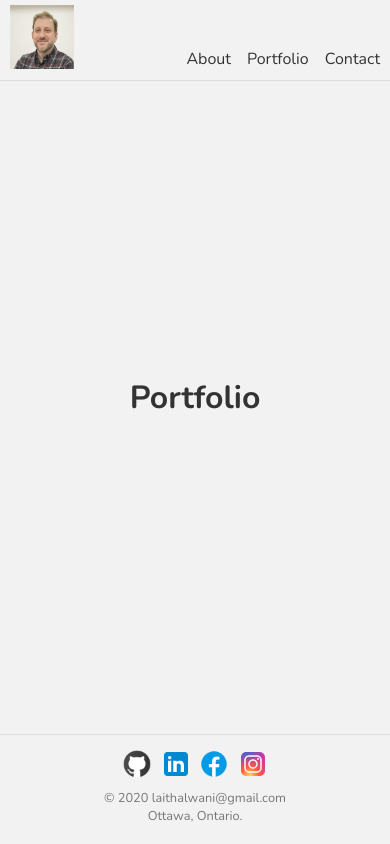
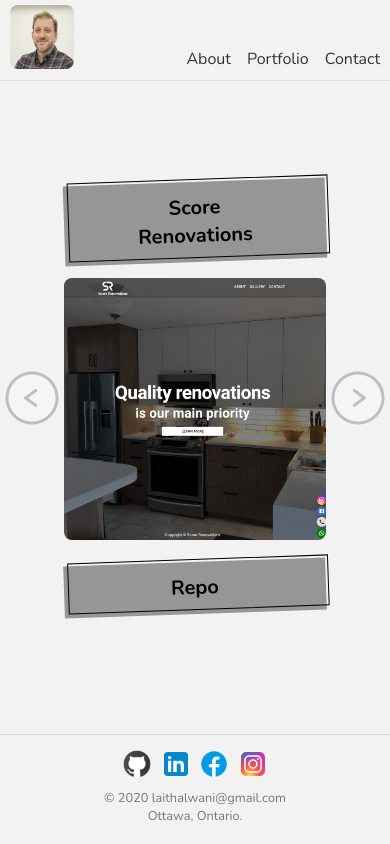
Before and after one commit to LaithAlwani/LaithAlwani, a Next.js app: page /portfolio in a window 390 px wide. Built offline with nearby package versions, Linux system fonts and the light colour scheme.

Commit message:
portfolio layout

```diff
--- /dev/null
+++ b/components/projects/project.js
@@ -0,0 +1,21 @@
+import styles from "./project.module.css";
+import Image from "next/image";
+
+export default function Project({ project }) {
+  const { title, image, technologies, appLink, repoLink } = project;
+  return (
+    <div className={styles.root}>
+      <div>
+        <a className="btn" href={appLink}>
+          {title}
+        </a>
+      </div>
+      <Image src={image} alt={title} width={375} height={375} />
+      <div>
+        <a href={repoLink} className="btn">
+          Repo
+        </a>
+      </div>
+    </div>
+  );
+}
--- /dev/null
+++ b/components/projects/project.module.css
@@ -0,0 +1,40 @@
+.root {
+
+
+
+}
+
+.root h3{
+
+
+  /* bottom: 40%; */
+  color:white;
+  background-color: rgba(88, 88, 88, 0.3);
+  width: 100%;
+  text-align: center;
+  padding:1.5rem;
+  transform: rotate(-2deg);
+  z-index: 1;
+  /* margin:0 */
+  /* max-width: clamp(300px, 50%, 600px); */
+}
+
+
+.root img{
+  width: 100%;
+  margin-bottom: 1rem;
+}
+
+.root div a{
+
+  margin: 1rem auto;
+}
+
+@media only screen and (max-width:768px) {
+  .root h3{
+    /* top:35%; */
+    /* background-color: red; */
+
+  }
+
+}
--- a/pages/portfolio.js
+++ b/pages/portfolio.js
@@ -1,9 +1,45 @@
-import React from 'react'
+import { useState } from "react";
+import Project from "../components/projects/project";
+import projects from "../utils/Projects";
+import styles from "../styles/Porfolio.module.css";
 
-export default function portfolio() {
+export default function Portfolio() {
+  // const [project, setProject] = useState(projects[0]);
+  const [projectIndex, setPorjectIdex] = useState(0);
+
+  const cycleProject = (action) => {
+    if (action === "next") {
+      if (projectIndex == projects.length - 1) {
+        setPorjectIdex((value) => (projectIndex = 0));
+      } else {
+        setPorjectIdex((value) => (projectIndex = value + 1));
+      }
+    } else {
+      if (projectIndex <= 0) {
+        setPorjectIdex((value) => (projectIndex = projects.length - 1));
+      } else {
+        setPorjectIdex((value) => (projectIndex = value - 1));
+      }
+    }
+  };
   return (
-    <div>
-      <h1>Portfolio</h1>
+    <div className={styles.root}>
+      {/* <h1>Portfolio</h1> */}
+      <img
+        src="/images/next-page.png"
+        alt=""
+        onClick={() => cycleProject("prev")}
+        className={styles.prev}
+      />
+      <Project project={projects[projectIndex]} />
+
+        <img
+          src="/images/next-page.png"
+          alt=""
+          onClick={() => cycleProject("next")}
+          className={styles.next}
+        />
+
     </div>
-  )
+  );
 }
--- /dev/null
+++ b/styles/Porfolio.module.css
@@ -0,0 +1,24 @@
+.root {
+  display: flex;
+  flex-direction: row;
+  justify-content: center;
+  align-items: center;
+}
+.prev {
+  transform: rotate(180deg);
+
+  opacity: 0.3
+}
+.next {
+
+  opacity: 0.3;
+}
+
+@media only screen and (max-width: 600px) {
+  .prev {
+    left: 0;
+  }
+  .next {
+    right: 0;
+  }
+}
--- a/styles/globals.css
+++ b/styles/globals.css
@@ -13,6 +13,11 @@ body {
 a {
   color: #333;
   text-decoration: none;
+}
+
+img{
+  max-width: clamp(300px, 50%, 600px);
+  border-radius: 0.5rem;
 }
 
 #main{
@@ -84,3 +89,55 @@ footer span{
     width: 100%;
   }
 }
+
+.btn {
+  background-color: #969696;
+  border: 0 solid #E5E7EB;
+  box-sizing: border-box;
+  color: #000000;
+  display: flex;
+  font-size: 1rem;
+  font-weight: 700;
+  justify-content: center;
+  line-height: 1.75rem;
+  padding: .75rem 1.65rem;
+  margin-top: 0.5rem;
+  position: relative;
+  text-align: center;
+  text-decoration: none #000000 solid;
+  text-decoration-thickness: auto;
+  width: 100%;
+  max-width: 275px;
+  position: relative;
+  cursor: pointer;
+  transform: rotate(-2deg);
+  user-select: none;
+  -webkit-user-select: none;
+  touch-action: manipulation;
+}
+
+.btn:focus {
+  outline: 0;
+}
+
+.btn:after {
+  content: '';
+  position: absolute;
+  border: 1px solid #000000;
+  bottom: 4px;
+  left: 4px;
+  width: calc(100% - 1px);
+  height: calc(100% - 1px);
+}
+
+.btn:hover:after {
+  bottom: 2px;
+  left: 2px;
+}
+
+ @media (max-width: 768px) {
+  .btn {
+    padding: .75rem 3rem;
+    font-size: 1.25rem;
+  }
+ }
--- a/utils/Projects.js
+++ b/utils/Projects.js
@@ -13,6 +13,7 @@ const mui = "/icons/mui.png";
 
 const Projects = [
   {
+    id:1,
     title: "Score Renovations",
     pathname: "score-renovations",
     image: "/images/score.png",
@@ -23,6 +24,7 @@ const Projects = [
     repoLink: "https://github.com/LaithAlwani/score-renovation",
   },
   {
+    id:2,
     title: "Chats 'R' Us",
     pathname: "chatsrus",
     image: "/images/chatsRUs.png",
@@ -32,6 +34,7 @@ const Projects = [
     repoLink: "https://github.com/LaithAlwani/react-ChatRUs",
   },
   {
+    id:3,
     title: "My Team",
     pathname: "my-team",
     image: "/images/my-team.png",
```
Also changed, not shown: components/projects/project-details.js (added, +9 -0 lines), pages/index.js (+16 -4 lines), styles/Home.module.css (+11 -69 lines), public/images/next-page.png (added).
